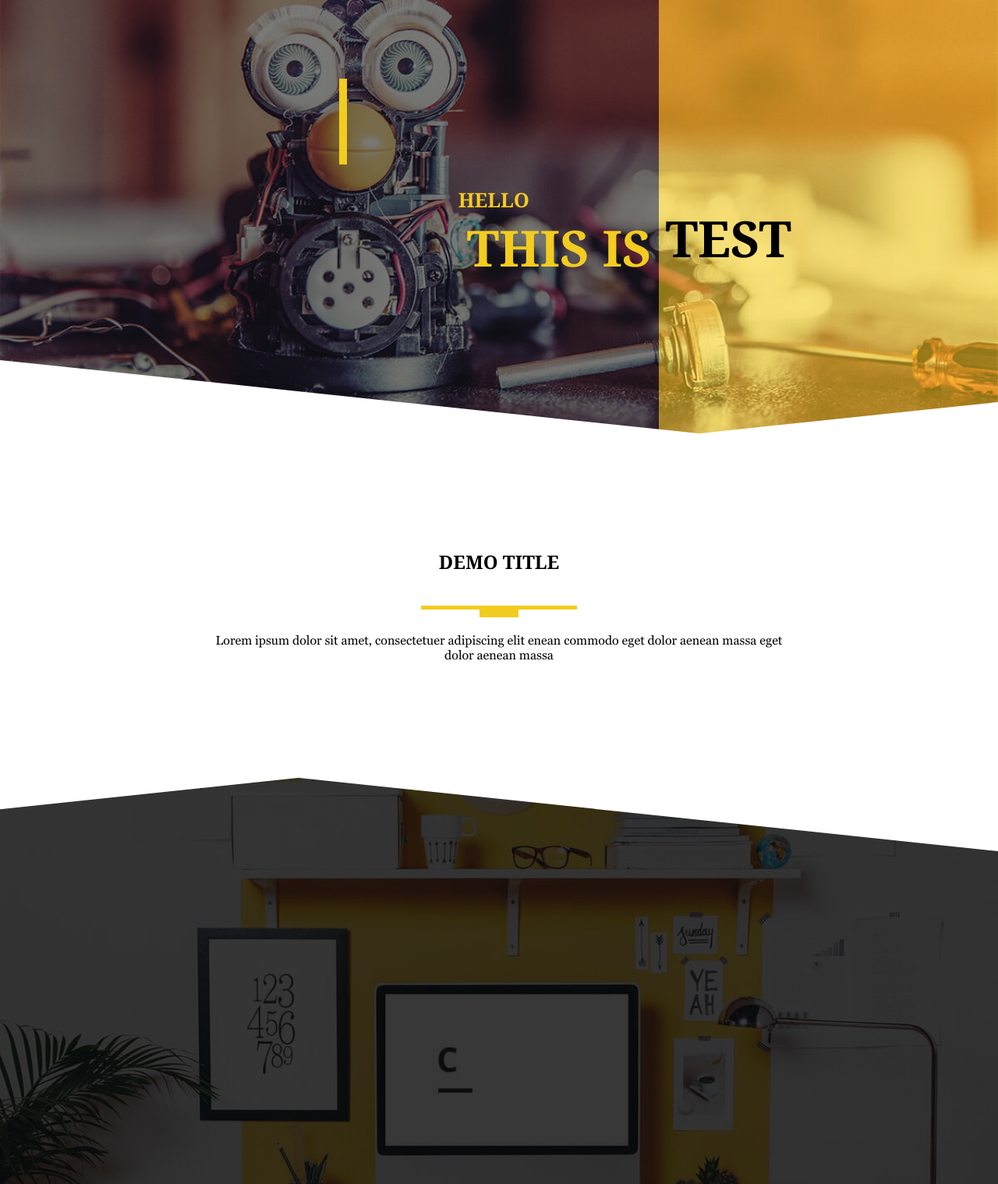
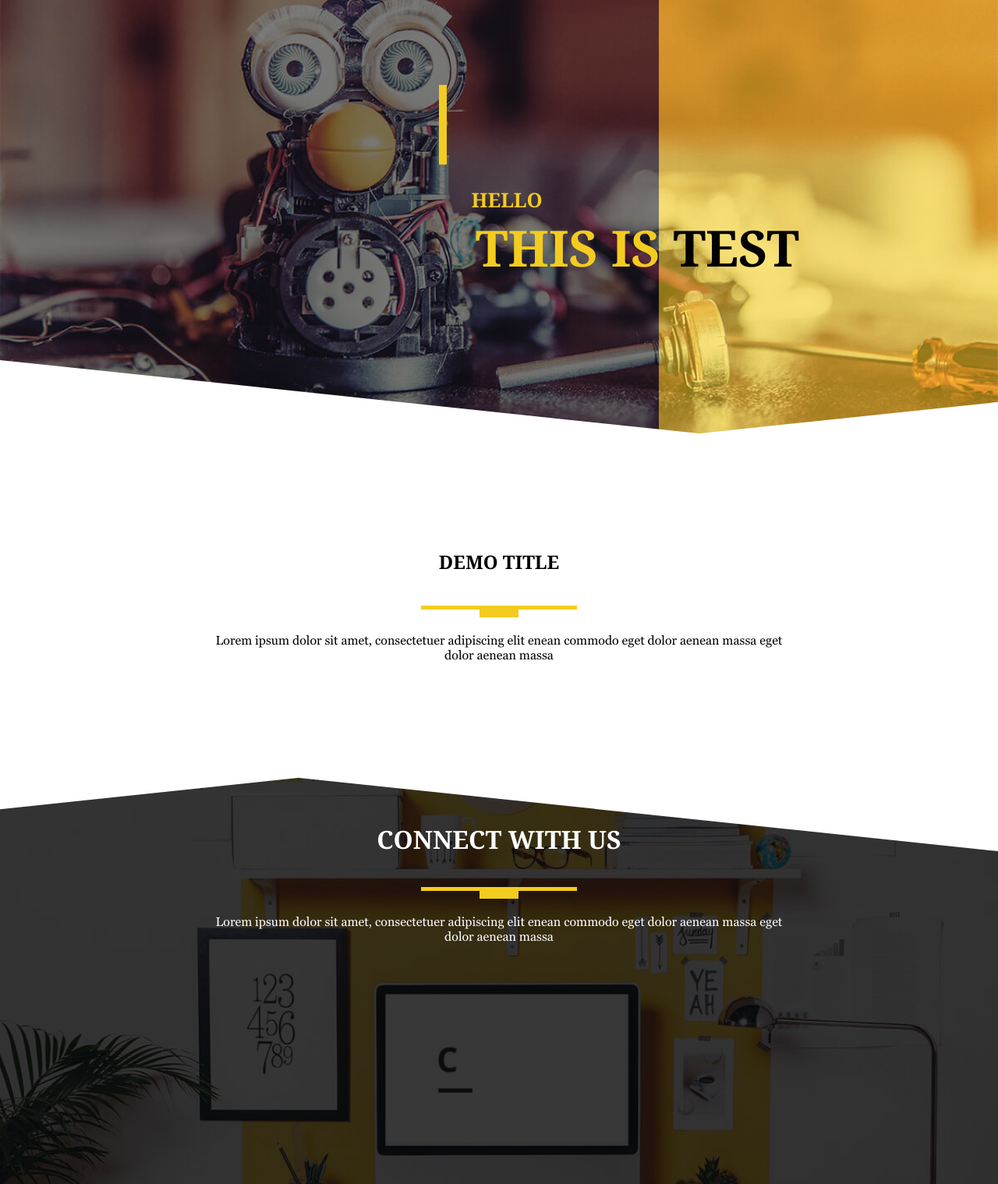
Before and after one commit to uladzimir-yeudakimovich/origami, a plain HTML site: page index.html in a window 1280 px wide. Shown: the part 91-1610 px from the top of the page at 78% size. Drawn offline with Linux system fonts and the light colour scheme.

Commit message:
header is ready

```diff
--- a/css/style.css
+++ b/css/style.css
@@ -129,24 +129,19 @@ ul.menu1 > li:hover > ul.submenu1, ul.menu2 > li:hover > ul.submenu2 {
 
 article {
   position: absolute;
-  width: 36%;
   margin-top: 330px;
   color: rgb(243, 204, 31);
-  margin-left: 30%;
+  margin-left: 40.5%;
 }
 
 article > h1 {
-  margin-right: 36%;
+  margin-right: 65%;
   display: block;
   font-size: 2vw;
   float: right;
 }
 
 article > p {
-  top: 20px;
-  margin-top: 60xp;
-  margin-right: 2%;
-  display: block;
   font-weight: 900;
   font-size: 5vw;
   float: right;
@@ -154,10 +149,10 @@ article > p {
 
 .header-string2 {
   position: absolute;
-  top: 24%;
-  left: 34%;
+  top: 25%;
+  left: 44%;
   width: 10px;
-  height: 110px;
+  height: 8vw;
   background-color: rgb(243, 204, 31);
 }
 
@@ -193,13 +188,6 @@ ul.submenu2 > li > a {
   color: black;
   background-color: rgb(243, 204, 31);
   text-decoration: none;
-}
-
-.background-header2 > h1 {
-  margin-top: 293px;
-  margin-left: 2%;
-  font-weight: 900;
-  font-size: 5vw;
 }
 
 main {
@@ -273,6 +261,18 @@ footer {
 
 .background-footer {
   width: 100%;
-  height: 100%;
   background: rgba(7, 7, 7, 0.8);
 }
+
+.background-footer > h1 {
+  margin-top: 80px;
+  text-align: center;
+  color: white;
+}
+
+.background-footer > p {
+  width: 58%;
+  text-align: center;
+  margin: 20px auto 50px;
+  color: white;
+}
--- a/index.html
+++ b/index.html
@@ -65,11 +65,6 @@
                   </ul>
               </li>
           </ul>
-          <article>
-            <h1>HELLO</h1>
-            <p>THIS IS</p>
-          </article>
-          <div class="header-string2"></div>
         </div>
         <div class="background-header2">
             <ul class="menu2">
@@ -118,8 +113,12 @@
                     </ul>
                 </li>
             </ul>
-            <h1>TEST</h1>
         </div>
+        <article>
+          <h1>HELLO</h1>
+          <p>THIS IS <span style="color: black">TEST</span></p>
+        </article>
+        <div class="header-string2"></div>
       </header>
       <div class="decorate-header">
         <div class="decorate-header1"></div>
@@ -139,7 +138,12 @@
       </div>
     </div>
 		<footer>
-      <div class="background-footer"></div>
+      <div class="background-footer">
+        <h1>CONNECT WITH US</h1>
+        <div class="main-string1"></div>
+        <div class="main-string2"></div>
+        <p>Lorem ipsum dolor sit amet, consectetuer adipiscing elit enean commodo eget dolor aenean massa eget dolor aenean massa</p>
+      </div>
     </footer>
 	</body>
 </html>
```
